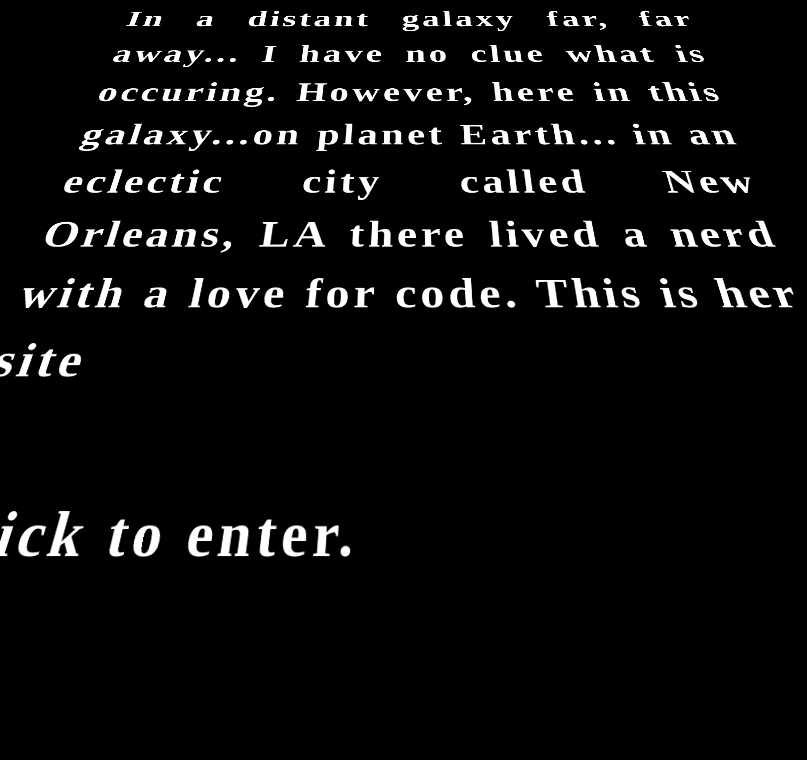
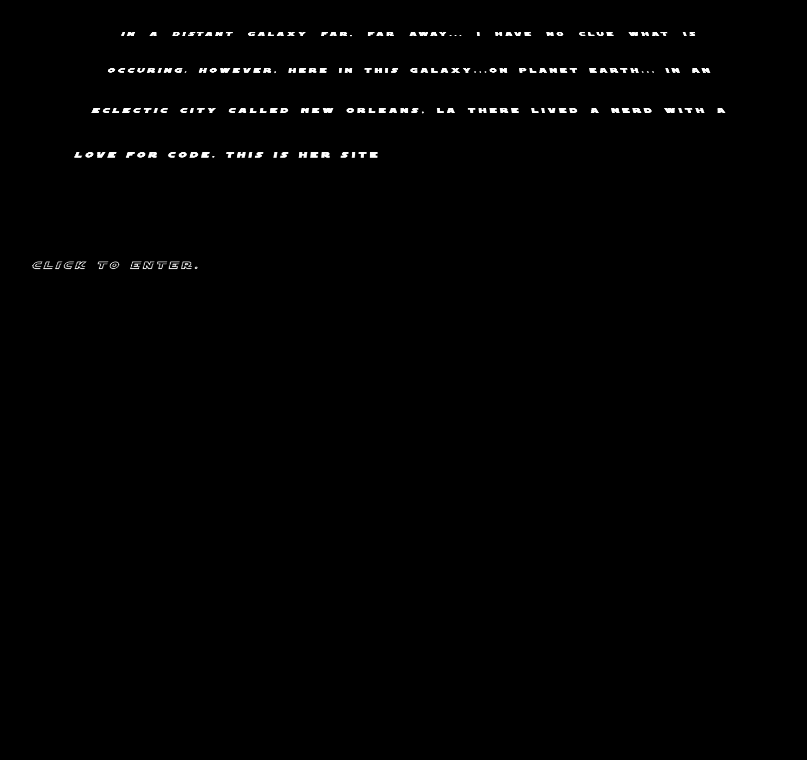
Before and after one commit to Ncreshon/ncreshon.github.io, a website: page index.html in a window 1280 px wide. Shown: the part 520-1280 px from the top of the page, without its empty margins (230-1037 px from the left). Drawn offline with nearby package versions, Linux system fonts and the light colour scheme.

Commit message:
adds stylesheet to index.html

```diff
--- a/index.html
+++ b/index.html
@@ -6,6 +6,7 @@
     <meta http-equiv="X-UA-Compatible" content="ie=edge">
     <title>Nicole Creshon</title>
   <link rel="stylesheet" href="https://maxcdn.bootstrapcdn.com/bootstrap/3.3.7/css/bootstrap.min.css">
+  <link rel="stylesheet" type="text/css" href="/public/style.css">
 
   <link href="https://fonts.googleapis.com/css?family=Montserrat" rel="stylesheet">
   <link href="https://fonts.googleapis.com/css?family=Merienda|Playfair+Display" rel="stylesheet">
```
